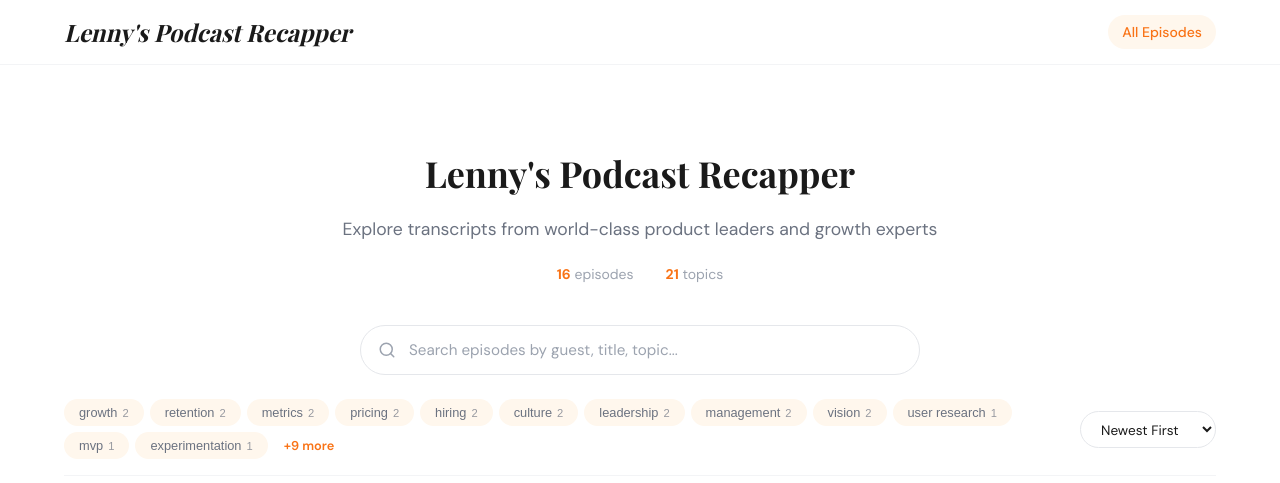
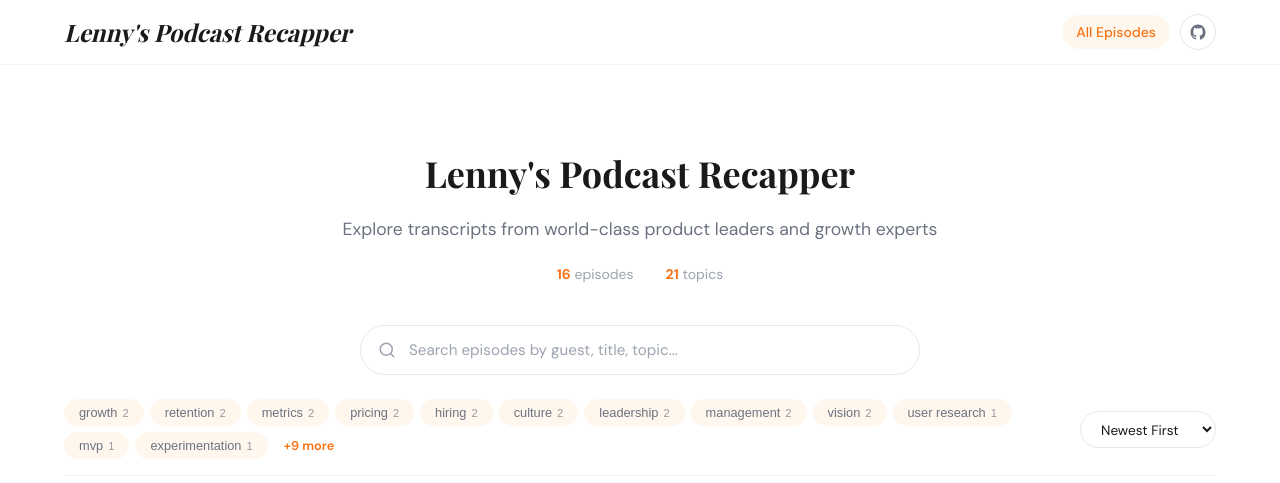
Before and after one commit to kylifornication-code/lennys-podcast-recapper, an Astro site: page / in a window 1280 px wide. Shown: the top 483 px of the page. Built offline with nearby package versions, Linux system fonts and the light colour scheme; Astro itself is replaced by a stand-in of ours; a web font is replaced by a local one.

Commit message:
updated header and footer

```diff
--- a/src/components/Footer.astro
+++ b/src/components/Footer.astro
@@ -4,4 +4,8 @@
     <a href="https://www.youtube.com/@LennysPodcast" target="_blank" rel="noopener">Lenny's Podcast</a>.
     For educational and research purposes.
   </p>
+  <p class="site-footer-attribution">
+    Built by
+    <a href="https://github.com/kylifornication-code" target="_blank" rel="noopener noreferrer">@kylifornication-code</a>.
+  </p>
 </footer>
--- a/src/components/Header.astro
+++ b/src/components/Header.astro
@@ -5,8 +5,26 @@
 <header class="site-header">
   <div class="header-inner">
     <a href={base} class="site-title">Lenny's Podcast Recapper</a>
-    <nav class="header-nav">
+    <div class="header-actions">
+      <nav class="header-nav">
       <a href={base} class="active" data-nav="all">All Episodes</a>
-    </nav>
+      </nav>
+      <a
+        href="https://github.com/kylifornication-code/lennys-podcast-recapper"
+        target="_blank"
+        rel="noopener noreferrer"
+        class="header-repo-link"
+        aria-label="View source on GitHub"
+        title="View source on GitHub"
+      >
+        <svg viewBox="0 0 24 24" aria-hidden="true" focusable="false">
+          <path
+            fill="currentColor"
+            d="M12 2C6.48 2 2 6.58 2 12.24c0 4.53 2.87 8.36 6.84 9.72.5.1.68-.22.68-.5 0-.24-.01-1.05-.01-1.91-2.78.62-3.37-1.22-3.37-1.22-.45-1.18-1.11-1.49-1.11-1.49-.91-.64.07-.63.07-.63 1 .07 1.53 1.06 1.53 1.06.9 1.57 2.35 1.12 2.92.86.09-.67.35-1.12.63-1.38-2.22-.26-4.55-1.14-4.55-5.08 0-1.12.39-2.03 1.03-2.75-.1-.26-.45-1.3.1-2.7 0 0 .84-.28 2.75 1.05A9.35 9.35 0 0 1 12 7.1c.85 0 1.71.12 2.51.35 1.91-1.34 2.75-1.05 2.75-1.05.54 1.4.2 2.44.1 2.7.64.72 1.03 1.63 1.03 2.75 0 3.95-2.33 4.81-4.56 5.07.36.32.68.95.68 1.91 0 1.38-.01 2.5-.01 2.84 0 .28.18.61.69.5A10.24 10.24 0 0 0 22 12.24C22 6.58 17.52 2 12 2Z"
+          ></path>
+        </svg>
+        <span class="sr-only">View source on GitHub</span>
+      </a>
+    </div>
   </div>
 </header>
--- a/src/styles/global.css
+++ b/src/styles/global.css
@@ -89,6 +89,12 @@
   gap: 8px;
 }
 
+.header-actions {
+  display: flex;
+  align-items: center;
+  gap: 10px;
+}
+
 .header-nav a {
   font-size: 0.875rem;
   font-weight: 500;
@@ -102,6 +108,30 @@
 .header-nav a.active {
   background: var(--color-accent-bg);
   color: var(--color-accent);
+}
+
+.header-repo-link {
+  display: inline-flex;
+  align-items: center;
+  justify-content: center;
+  width: 36px;
+  height: 36px;
+  border-radius: var(--radius-pill);
+  border: 1.5px solid var(--color-border);
+  color: var(--color-text-secondary);
+  background: var(--color-bg);
+  transition: all 0.15s ease;
+}
+
+.header-repo-link:hover {
+  border-color: var(--color-accent);
+  color: var(--color-accent);
+  background: var(--color-accent-bg);
+}
+
+.header-repo-link svg {
+  width: 18px;
+  height: 18px;
 }
 
 /* ── Main Layout ── */
@@ -836,6 +866,10 @@
   font-weight: 500;
 }
 
+.site-footer-attribution {
+  margin-top: 8px;
+}
+
 /* ── Responsive ── */
 
 @media (max-width: 960px) {
@@ -881,6 +915,11 @@
     justify-content: center;
   }
 
+  .header-actions {
+    width: 100%;
+    justify-content: center;
+  }
+
   .filter-bar {
     flex-direction: column;
     align-items: stretch;
```
